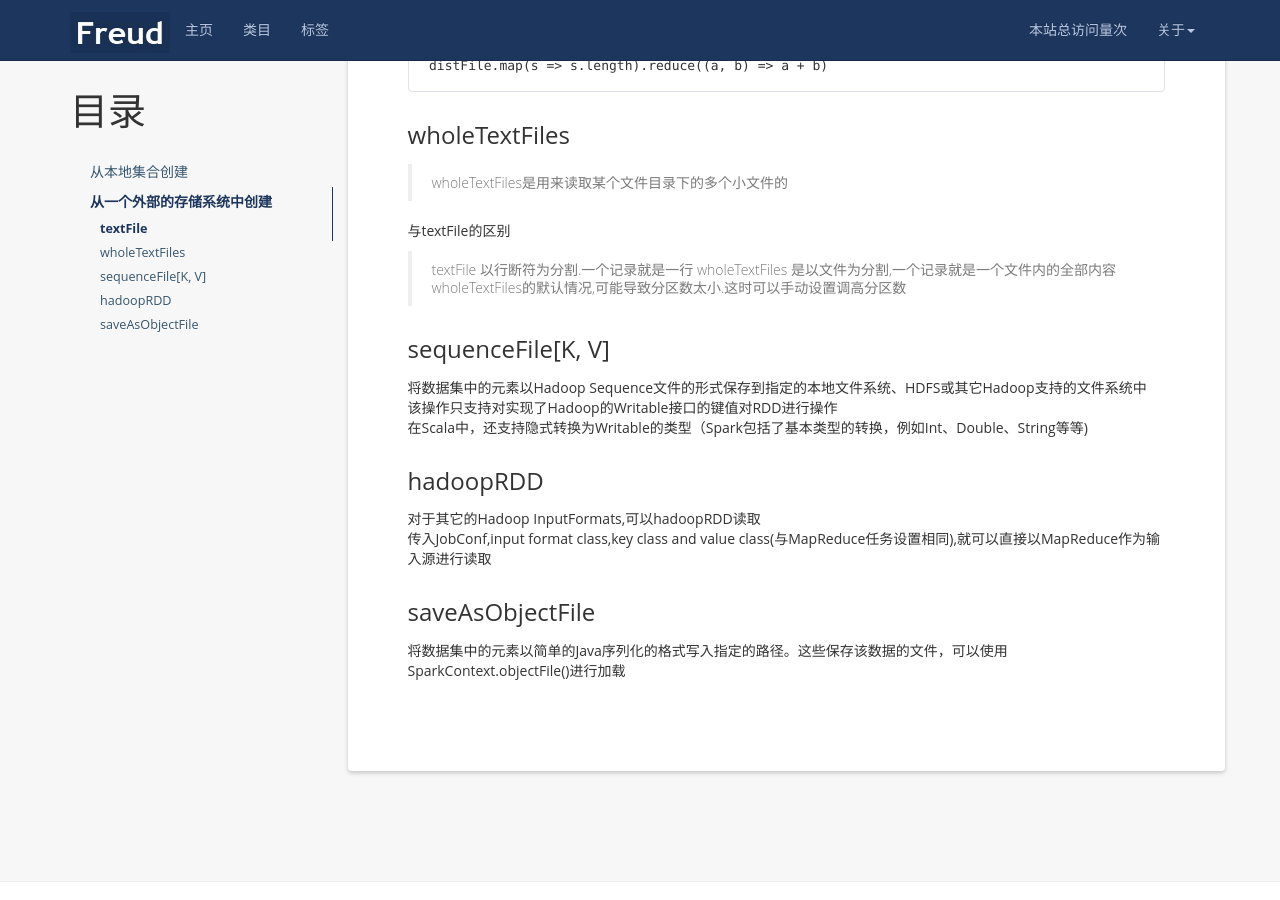
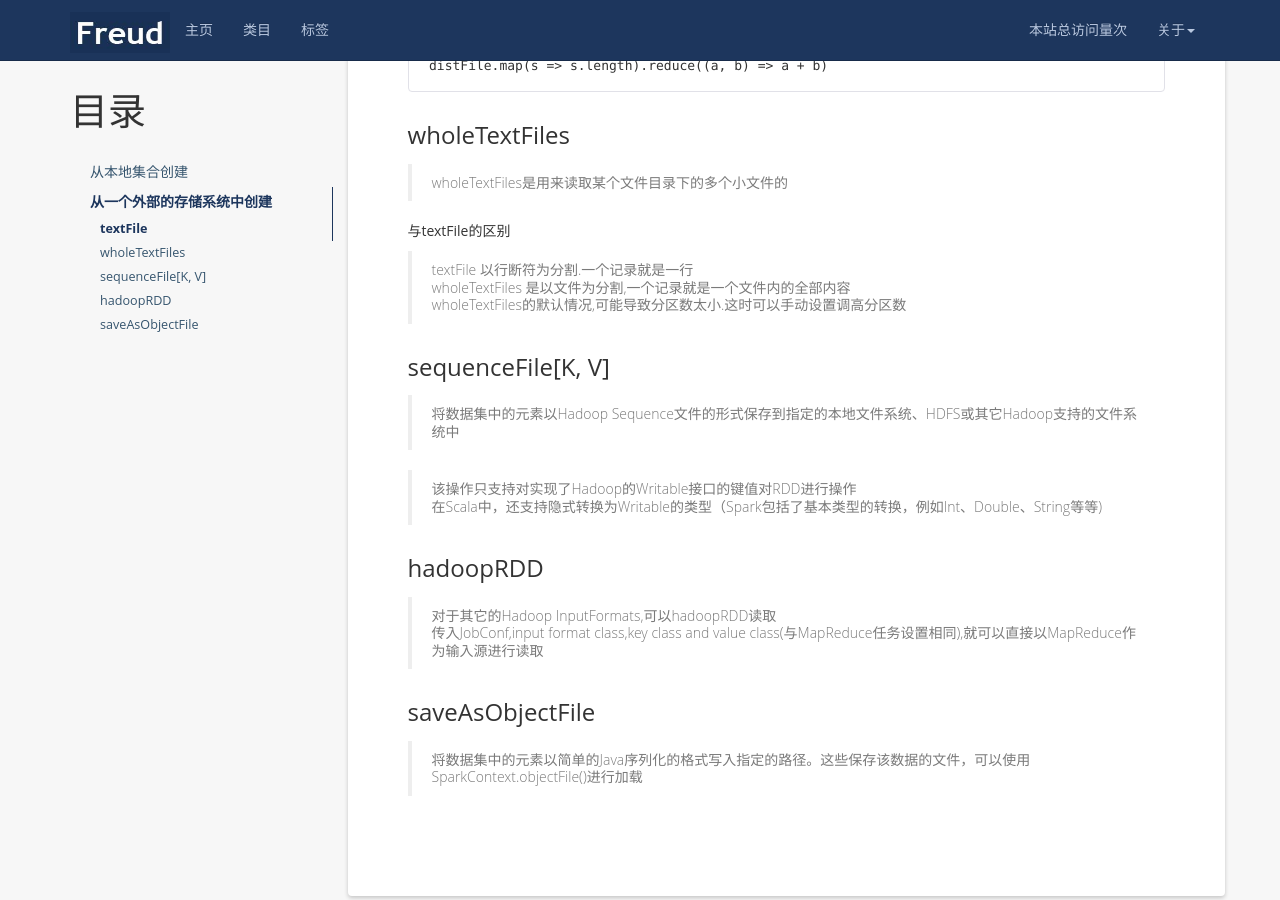
Before and after one commit to NightPxy/NightPxy.github.io, a Jekyll site: the page built from _posts/spark/2018-07-03-Spark-RDD创建.md, in a window 1280 px wide and 900 px high, scrolled down 1498 px. Built offline with Jekyll 4.4.1, drawn with Linux system fonts in a browser that asks for light colours; nearby versions of some CDN libraries; a script that is not in the unit is left out; comment, search, counter and statistics services are not loaded.

```diff
--- a/_posts/spark/2018-07-03-Spark-RDD创建.md
+++ b/_posts/spark/2018-07-03-Spark-RDD创建.md
@@ -75,13 +75,15 @@ distFile.map(s => s.length).reduce((a, b) => a + b)
 
 
 ### sequenceFile[K, V]
-将数据集中的元素以Hadoop Sequence文件的形式保存到指定的本地文件系统、HDFS或其它Hadoop支持的文件系统中
-该操作只支持对实现了Hadoop的Writable接口的键值对RDD进行操作
-在Scala中，还支持隐式转换为Writable的类型（Spark包括了基本类型的转换，例如Int、Double、String等等)
+> 将数据集中的元素以Hadoop Sequence文件的形式保存到指定的本地文件系统、HDFS或其它Hadoop支持的文件系统中
+
+
+> 该操作只支持对实现了Hadoop的Writable接口的键值对RDD进行操作
+> 在Scala中，还支持隐式转换为Writable的类型（Spark包括了基本类型的转换，例如Int、Double、String等等)
 
 ### hadoopRDD
-对于其它的Hadoop InputFormats,可以hadoopRDD读取
-传入JobConf,input format class,key class and value class(与MapReduce任务设置相同),就可以直接以MapReduce作为输入源进行读取
+> 对于其它的Hadoop InputFormats,可以hadoopRDD读取
+> 传入JobConf,input format class,key class and value class(与MapReduce任务设置相同),就可以直接以MapReduce作为输入源进行读取
 
 ### saveAsObjectFile
-将数据集中的元素以简单的Java序列化的格式写入指定的路径。这些保存该数据的文件，可以使用SparkContext.objectFile()进行加载
+> 将数据集中的元素以简单的Java序列化的格式写入指定的路径。这些保存该数据的文件，可以使用SparkContext.objectFile()进行加载
```
